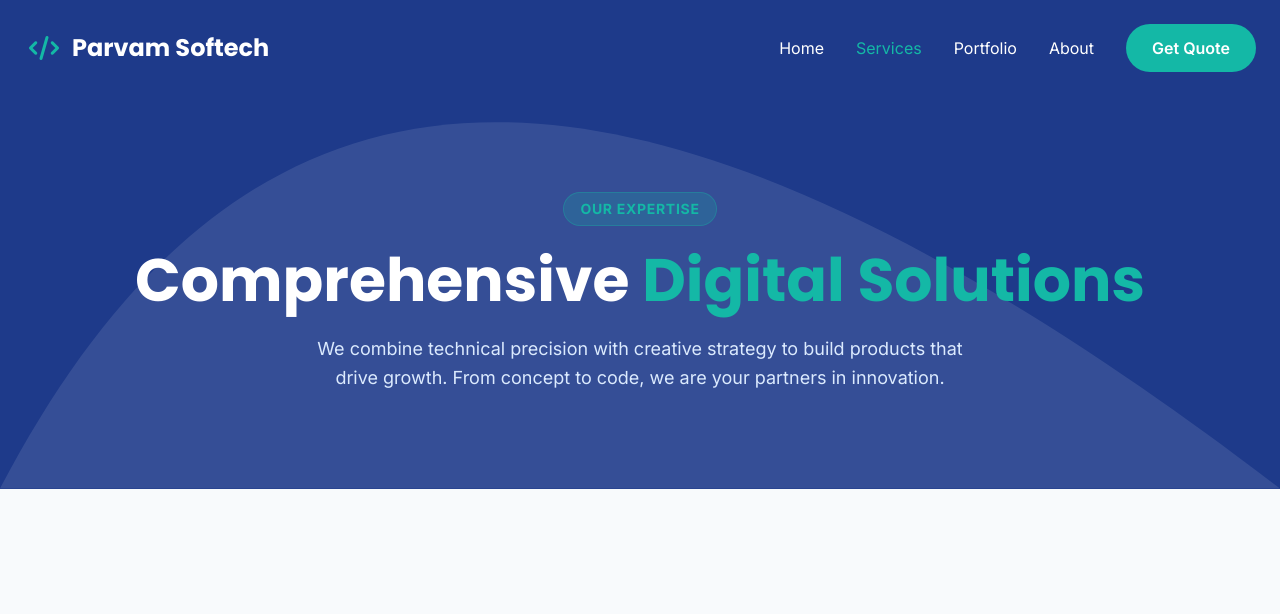
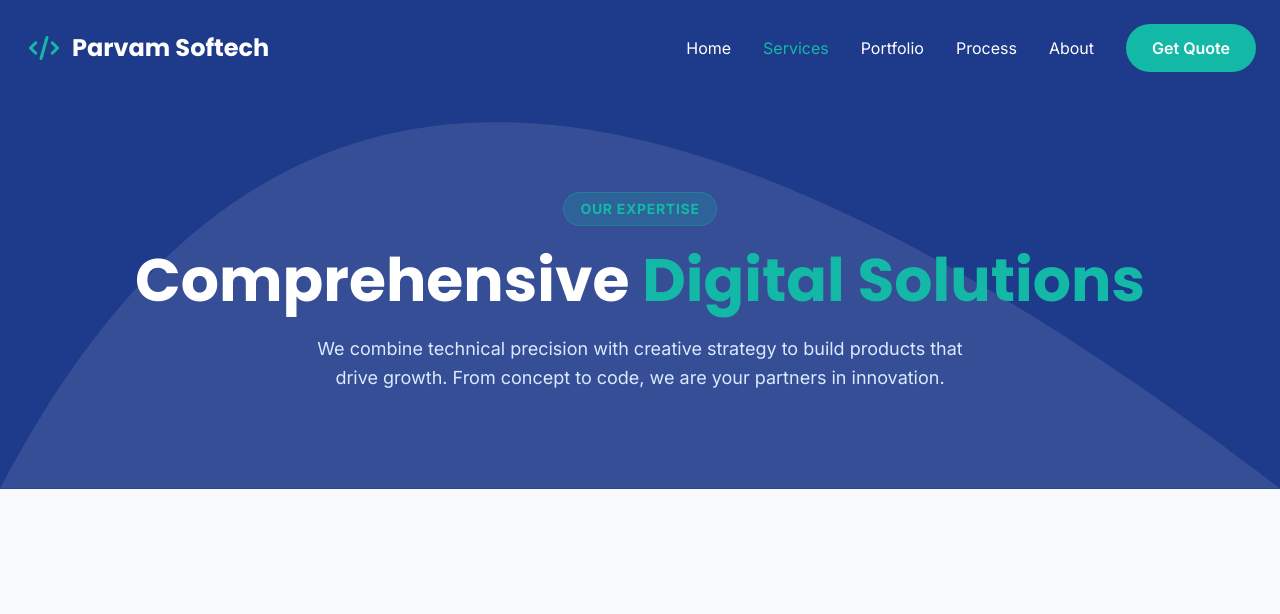
Before and after one commit to Dhairya-Dave-0204/Parvam-Softech, a plain HTML site: page services.html in a window 1280 px wide. Shown: the top 614 px of the page. Drawn offline with nearby package versions, Linux system fonts and the light colour scheme.

Commit message:
Add missing nav link

```diff
--- a/services.html
+++ b/services.html
@@ -91,6 +91,7 @@
                 <a href="index.html" class="transition-colors nav-link hover:text-brand-teal">Home</a>
                 <a href="#" class="nav-link text-brand-teal">Services</a>
                 <a href="portfolio.html" class="transition-colors nav-link hover:text-brand-teal">Portfolio</a>
+                <a href="#" class="transition-colors nav-link hover:text-brand-teal">Process</a>
                 <a href="index.html#about" class="transition-colors nav-link hover:text-brand-teal">About</a>
                 <a href="#contact"
                     class="px-6 py-2.5 font-semibold text-white transition duration-300 rounded-full bg-brand-teal hover:bg-white hover:text-brand-teal border-2 border-transparent hover:border-brand-teal">Get
@@ -110,6 +111,7 @@
                 <a href="#" class="text-lg font-bold text-brand-teal">Services</a>
                 <a href="portfolio.html"
                     class="text-lg font-medium transition-colors hover:text-brand-teal">Portfolio</a>
+                <a href="#" class="text-lg font-medium transition-colors hover:text-brand-teal">Process</a>
                 <a href="index.html#about" class="text-lg font-medium transition-colors hover:text-brand-teal">About</a>
                 <a href="#contact" class="text-lg font-medium transition-colors hover:text-brand-teal">Contact Us</a>
             </div>
```
Also changed, not shown: portfolio.html (+2 -0 lines).
